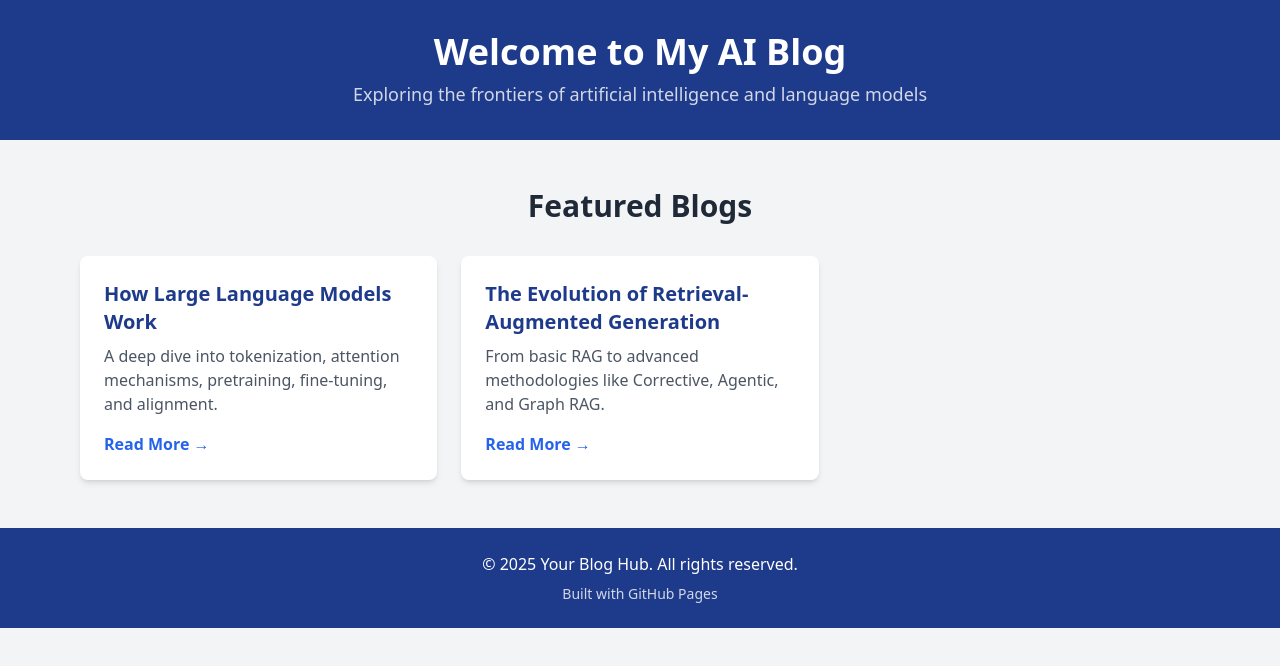
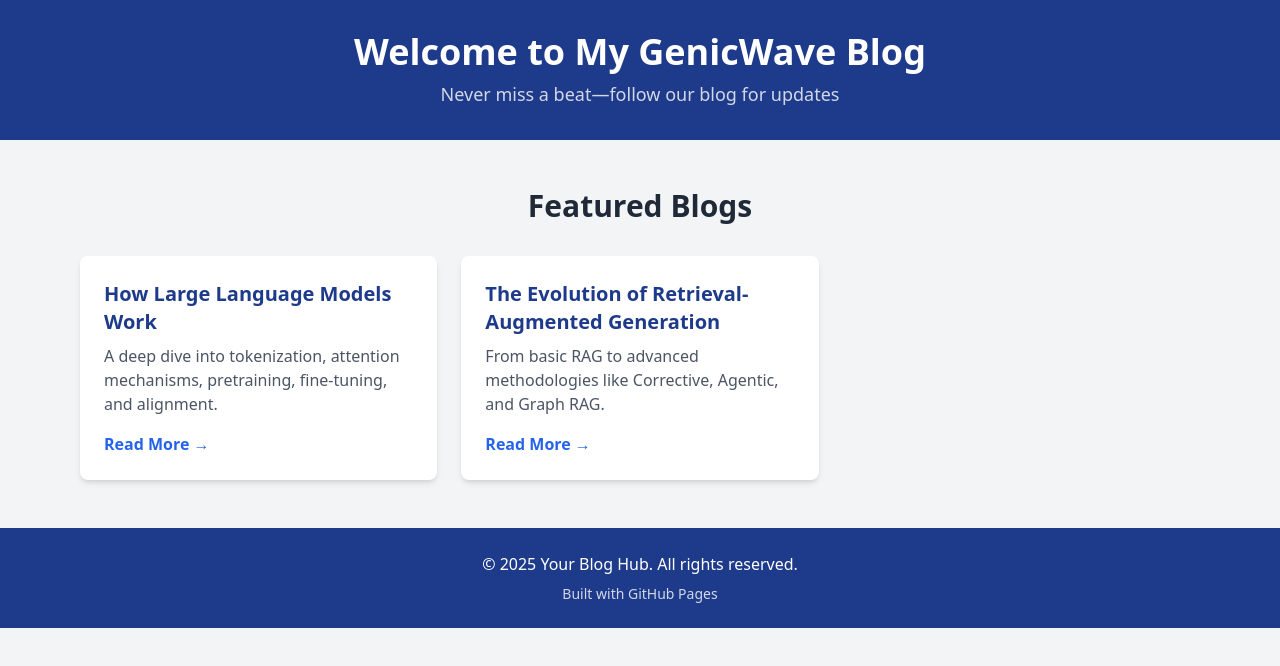
Before and after one commit to Khannooman/genicwaveblog.github.io, a plain HTML site: page index.html in a window 1280 px wide. Drawn offline with nearby package versions, Linux system fonts and the light colour scheme.

Commit message:
main pages added

```diff
--- a/index.html
+++ b/index.html
@@ -19,8 +19,8 @@
     <!-- Header -->
     <header class="bg-blue-900 text-white py-8">
         <div class="max-w-6xl mx-auto px-4 text-center">
-            <h1 class="text-4xl font-bold mb-2">Welcome to My AI Blog</h1>
-            <p class="text-lg opacity-80">Exploring the frontiers of artificial intelligence and language models</p>
+            <h1 class="text-4xl font-bold mb-2">Welcome to My GenicWave Blog</h1>
+            <p class="text-lg opacity-80">Never miss a beat—follow our blog for updates</p>
         </div>
     </header>
 
```
